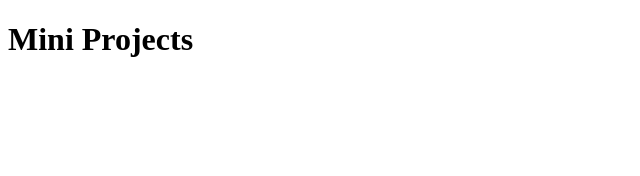
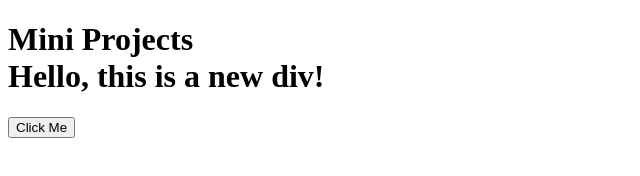
Before and after one commit to benpinon4/typescript-course-udemy, a website with bundled scripts: page mini-project/index.html in a window 1280 px wide. Shown: the whole page, without its empty margins (0-640 px from the left). Built offline with nearby package versions, Linux system fonts and the light colour scheme.

Commit message:
completed some document query selection in basic ts app

```diff
--- a/mini-project/index.html
+++ b/mini-project/index.html
@@ -3,10 +3,12 @@
 <head>
     <meta charset="UTF-8">
     <meta name="viewport" content="width=device-width, initial-scale=1.0">
-    <script src="dist/main.js"></script>
+
     <title>Mini-Project</title>
 </head>
 <body>
-    <h1>Mini Projects</h1>
+    <h1 id="parent">Mini Projects</h1>
+    <button >Click Me</button>
+    <script src="dist/main.js"></script>
     </body>
 </html>
--- a/mini-project/src/main.ts
+++ b/mini-project/src/main.ts
@@ -1,3 +1,23 @@
 console.log("Hello Mini Project");
 
-let header = document.querySelector("h1");
+let header = document.getElementById("parent");
+console.log(header)
+
+
+
+
+const newDiv = document.createElement("div");
+console.log(newDiv)
+
+// Set properties (e.g., class, text content)
+newDiv.className = "new-class";
+newDiv.textContent = "Hello, this is a new div!";
+
+// Select the parent element where you want to append
+const parentElement = document.getElementById("parent");
+
+// Append the new element to the parent
+if (parentElement) {
+    parentElement.appendChild(newDiv);
+
+}
```
Also changed, not shown: mini-project/dist/main.js.
